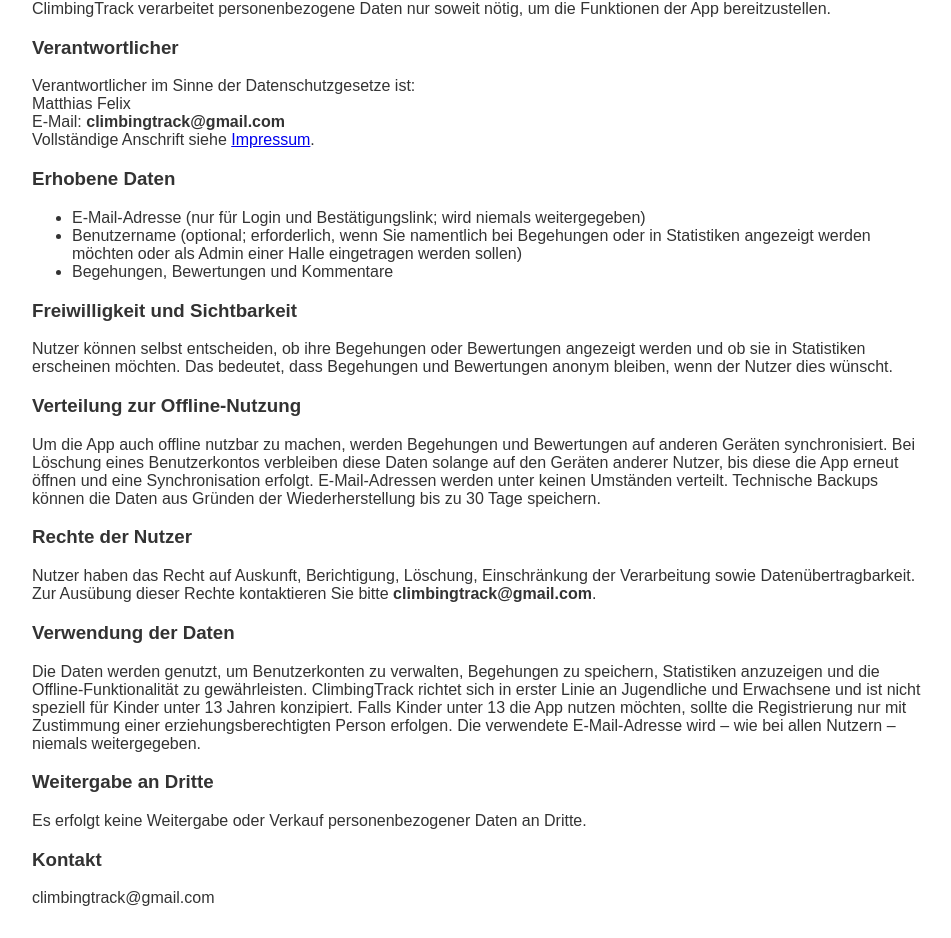
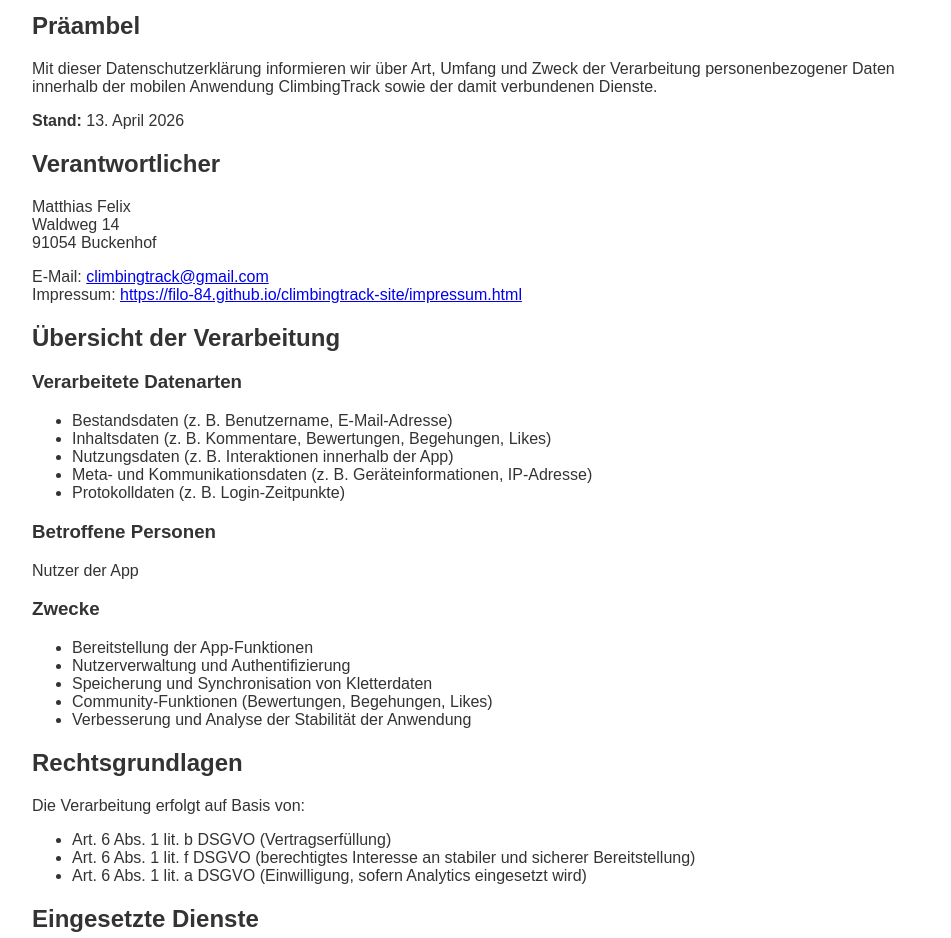
Before and after one commit to filo-84/climbingtrack-site, a plain HTML site: page privacy.html in a window 1280 px wide. Shown: the part 394-1332 px from the top of the page, without its empty margins (158-1109 px from the left). Drawn offline with Linux system fonts and the light colour scheme.

Commit message:
update privacy (only german)

```diff
--- a/privacy.html
+++ b/privacy.html
@@ -25,82 +25,202 @@
         <button onclick="setLang('en')">English</button>
       </div>
       <div class="lang lang-de">
-        <h2>Datenschutzerklärung</h2>
+        <h1>Datenschutzerklärung</h1>
 
+        <h2>Präambel</h2>
         <p>
-          ClimbingTrack verarbeitet personenbezogene Daten nur soweit nötig, um
-          die Funktionen der App bereitzustellen.
+          Mit dieser Datenschutzerklärung informieren wir über Art, Umfang und
+          Zweck der Verarbeitung personenbezogener Daten innerhalb der mobilen
+          Anwendung ClimbingTrack sowie der damit verbundenen Dienste.
+        </p>
+        <p><strong>Stand:</strong> 13. April 2026</p>
+
+        <h2>Verantwortlicher</h2>
+        <p>
+          Matthias Felix<br />
+          Waldweg 14<br />
+          91054 Buckenhof
+        </p>
+        <p>
+          E-Mail:
+          <a href="mailto:climbingtrack@gmail.com">climbingtrack@gmail.com</a
+          ><br />
+          Impressum:
+          <a
+            href="https://filo-84.github.io/climbingtrack-site/impressum.html"
+            target="_blank"
+          >
+            https://filo-84.github.io/climbingtrack-site/impressum.html
+          </a>
         </p>
 
-        <h3>Verantwortlicher</h3>
+        <h2>Übersicht der Verarbeitung</h2>
+
+        <h3>Verarbeitete Datenarten</h3>
+        <ul>
+          <li>Bestandsdaten (z. B. Benutzername, E-Mail-Adresse)</li>
+          <li>
+            Inhaltsdaten (z. B. Kommentare, Bewertungen, Begehungen, Likes)
+          </li>
+          <li>Nutzungsdaten (z. B. Interaktionen innerhalb der App)</li>
+          <li>
+            Meta- und Kommunikationsdaten (z. B. Geräteinformationen,
+            IP-Adresse)
+          </li>
+          <li>Protokolldaten (z. B. Login-Zeitpunkte)</li>
+        </ul>
+
+        <h3>Betroffene Personen</h3>
+        <p>Nutzer der App</p>
+
+        <h3>Zwecke</h3>
+        <ul>
+          <li>Bereitstellung der App-Funktionen</li>
+          <li>Nutzerverwaltung und Authentifizierung</li>
+          <li>Speicherung und Synchronisation von Kletterdaten</li>
+          <li>Community-Funktionen (Bewertungen, Begehungen, Likes)</li>
+          <li>Verbesserung und Analyse der Stabilität der Anwendung</li>
+        </ul>
+
+        <h2>Rechtsgrundlagen</h2>
+        <p>Die Verarbeitung erfolgt auf Basis von:</p>
+        <ul>
+          <li>Art. 6 Abs. 1 lit. b DSGVO (Vertragserfüllung)</li>
+          <li>
+            Art. 6 Abs. 1 lit. f DSGVO (berechtigtes Interesse an stabiler und
+            sicherer Bereitstellung)
+          </li>
+          <li>
+            Art. 6 Abs. 1 lit. a DSGVO (Einwilligung, sofern Analytics
+            eingesetzt wird)
+          </li>
+        </ul>
+
+        <h2>Eingesetzte Dienste</h2>
+
+        <h3>Firebase</h3>
         <p>
-          Verantwortlicher im Sinne der Datenschutzgesetze ist:
-          <br />Matthias Felix <br />E‑Mail: <b>climbingtrack@gmail.com</b>
-          <br />Vollständige Anschrift siehe
-          <a href="impressum.html">Impressum</a>.
+          Die App nutzt Firebase als Backend-Dienst zur Speicherung und
+          Synchronisation von Daten.
+        </p>
+        <p>Dabei können verarbeitet werden:</p>
+        <ul>
+          <li>Benutzerkontodaten</li>
+          <li>App-Inhalte (Begehungen, Bewertungen, Likes, Kommentare)</li>
+          <li>technische Logdaten</li>
+        </ul>
+        <p>
+          Firebase kann Daten auf Servern außerhalb der EU verarbeiten
+          (insbesondere USA).
+        </p>
+        <p>Rechtsgrundlage: Art. 6 Abs. 1 lit. b DSGVO</p>
+        <p>
+          Weitere Informationen:
+          <a href="https://policies.google.com/privacy" target="_blank">
+            https://policies.google.com/privacy
+          </a>
         </p>
 
-        <h3>Erhobene Daten</h3>
+        <h3>Google Sign-In</h3>
+        <p>
+          Zur Anmeldung kann Google Sign-In verwendet werden. Dabei werden
+          Authentifizierungsdaten (z. B. E-Mail-Adresse, Nutzer-ID) von Google
+          an die App übermittelt.
+        </p>
+        <p>
+          Die Authentifizierung erfolgt direkt über Google. Das Passwort wird
+          nicht an ClimbingTrack übermittelt oder gespeichert.
+        </p>
+        <p>Rechtsgrundlage: Art. 6 Abs. 1 lit. b DSGVO</p>
+
+        <h2>Community-Funktionen</h2>
+        <p>Die App ermöglicht:</p>
         <ul>
-          <li>
-            E-Mail-Adresse (nur für Login und Bestätigungslink; wird niemals
-            weitergegeben)
-          </li>
-          <li>
-            Benutzername (optional; erforderlich, wenn Sie namentlich bei
-            Begehungen oder in Statistiken angezeigt werden möchten oder als
-            Admin einer Halle eingetragen werden sollen)
-          </li>
-          <li>Begehungen, Bewertungen und Kommentare</li>
+          <li>Begehungen von Routen</li>
+          <li>Bewertungen von Routen</li>
+          <li>Likes</li>
+          <li>Kommentare und Videos</li>
+        </ul>
+        <p>
+          Diese Inhalte sind für andere Nutzer sichtbar, eine explizite
+          Zuordnung erfolgt nur nach vorheriger expliziter Zustimmung.
+        </p>
+        <p>
+          Der Nutzer entscheidet selbst, welche Inhalte öffentlich
+          zuordnungsfähig sind.
+        </p>
+
+        <h2>Speicherung und Synchronisation</h2>
+        <p>
+          Daten werden in Firebase gespeichert und zwischen Geräten
+          synchronisiert.
+        </p>
+        <p>
+          Bei Löschung eines Benutzerkontos können Inhalte, die andere Nutzer
+          bereits synchronisiert haben, vorübergehend weiterhin lokal vorhanden
+          sein, bis eine erneute Synchronisation erfolgt.
+        </p>
+        <p>Technische Backups können Daten bis zu 30 Tage vorhalten.</p>
+
+        <h2>Weitergabe von Daten</h2>
+        <p>
+          Eine Weitergabe oder ein Verkauf personenbezogener Daten an Dritte
+          erfolgt nicht.
+        </p>
+        <p>Ausnahmen:</p>
+        <ul>
+          <li>gesetzliche Verpflichtungen</li>
+          <li>technische Dienstleister (insbesondere Firebase)</li>
         </ul>
 
-        <h3>Freiwilligkeit und Sichtbarkeit</h3>
+        <h2>Speicherdauer</h2>
         <p>
-          Nutzer können selbst entscheiden, ob ihre Begehungen oder Bewertungen
-          angezeigt werden und ob sie in Statistiken erscheinen möchten. Das
-          bedeutet, dass Begehungen und Bewertungen anonym bleiben, wenn der
-          Nutzer dies wünscht.
+          Personenbezogene Daten werden nur so lange gespeichert, wie es für die
+          genannten Zwecke erforderlich ist oder gesetzliche
+          Aufbewahrungspflichten bestehen.
         </p>
 
-        <h3>Verteilung zur Offline-Nutzung</h3>
+        <h2>Rechte der betroffenen Personen</h2>
+        <p>Nutzer haben das Recht auf:</p>
+        <ul>
+          <li>Auskunft (Art. 15 DSGVO)</li>
+          <li>Berichtigung (Art. 16 DSGVO)</li>
+          <li>Löschung (Art. 17 DSGVO)</li>
+          <li>Einschränkung der Verarbeitung (Art. 18 DSGVO)</li>
+          <li>Datenübertragbarkeit (Art. 20 DSGVO)</li>
+          <li>Widerspruch (Art. 21 DSGVO)</li>
+          <li>Widerruf von Einwilligungen (Art. 7 Abs. 3 DSGVO)</li>
+        </ul>
         <p>
-          Um die App auch offline nutzbar zu machen, werden Begehungen und
-          Bewertungen auf anderen Geräten synchronisiert. Bei Löschung eines
-          Benutzerkontos verbleiben diese Daten solange auf den Geräten anderer
-          Nutzer, bis diese die App erneut öffnen und eine Synchronisation
-          erfolgt. E-Mail-Adressen werden unter keinen Umständen verteilt.
-          Technische Backups können die Daten aus Gründen der Wiederherstellung
-          bis zu 30 Tage speichern.
+          Kontakt zur Ausübung:
+          <a href="mailto:climbingtrack@gmail.com">climbingtrack@gmail.com</a>
         </p>
 
-        <h3>Rechte der Nutzer</h3>
+        <h2>Beschwerderecht</h2>
         <p>
-          Nutzer haben das Recht auf Auskunft, Berichtigung, Löschung,
-          Einschränkung der Verarbeitung sowie Datenübertragbarkeit. Zur
-          Ausübung dieser Rechte kontaktieren Sie bitte
-          <b>climbingtrack@gmail.com</b>.
+          Es besteht das Recht auf Beschwerde bei einer
+          Datenschutzaufsichtsbehörde, insbesondere beim:
+        </p>
+        <p>Bayerischen Landesamt für Datenschutzaufsicht (BayLDA)</p>
+
+        <h2>Sicherheit</h2>
+        <p>
+          Es werden technische und organisatorische Maßnahmen eingesetzt, um
+          Daten gegen Verlust, Manipulation und unbefugten Zugriff zu schützen.
+          Dazu gehört insbesondere verschlüsselte Datenübertragung (HTTPS).
         </p>
 
-        <h3>Verwendung der Daten</h3>
+        <h2>Änderungen</h2>
         <p>
-          Die Daten werden genutzt, um Benutzerkonten zu verwalten, Begehungen
-          zu speichern, Statistiken anzuzeigen und die Offline-Funktionalität zu
-          gewährleisten. ClimbingTrack richtet sich in erster Linie an
-          Jugendliche und Erwachsene und ist nicht speziell für Kinder unter 13
-          Jahren konzipiert. Falls Kinder unter 13 die App nutzen möchten,
-          sollte die Registrierung nur mit Zustimmung einer
-          erziehungsberechtigten Person erfolgen. Die verwendete E-Mail-Adresse
-          wird – wie bei allen Nutzern – niemals weitergegeben.
+          Diese Datenschutzerklärung kann angepasst werden, wenn sich technische
+          oder rechtliche Änderungen ergeben.
         </p>
 
-        <h3>Weitergabe an Dritte</h3>
+        <h2>Hinweis zur Datenverarbeitung</h2>
         <p>
-          Es erfolgt keine Weitergabe oder Verkauf personenbezogener Daten an
-          Dritte.
+          Die App ist nicht speziell für Kinder unter 13 Jahren konzipiert. Eine
+          Nutzung sollte nur mit Zustimmung der Erziehungsberechtigten erfolgen.
         </p>
-
-        <h3>Kontakt</h3>
-        <p>climbingtrack@gmail.com</p>
       </div>
 
       <div class="lang lang-en">
```
